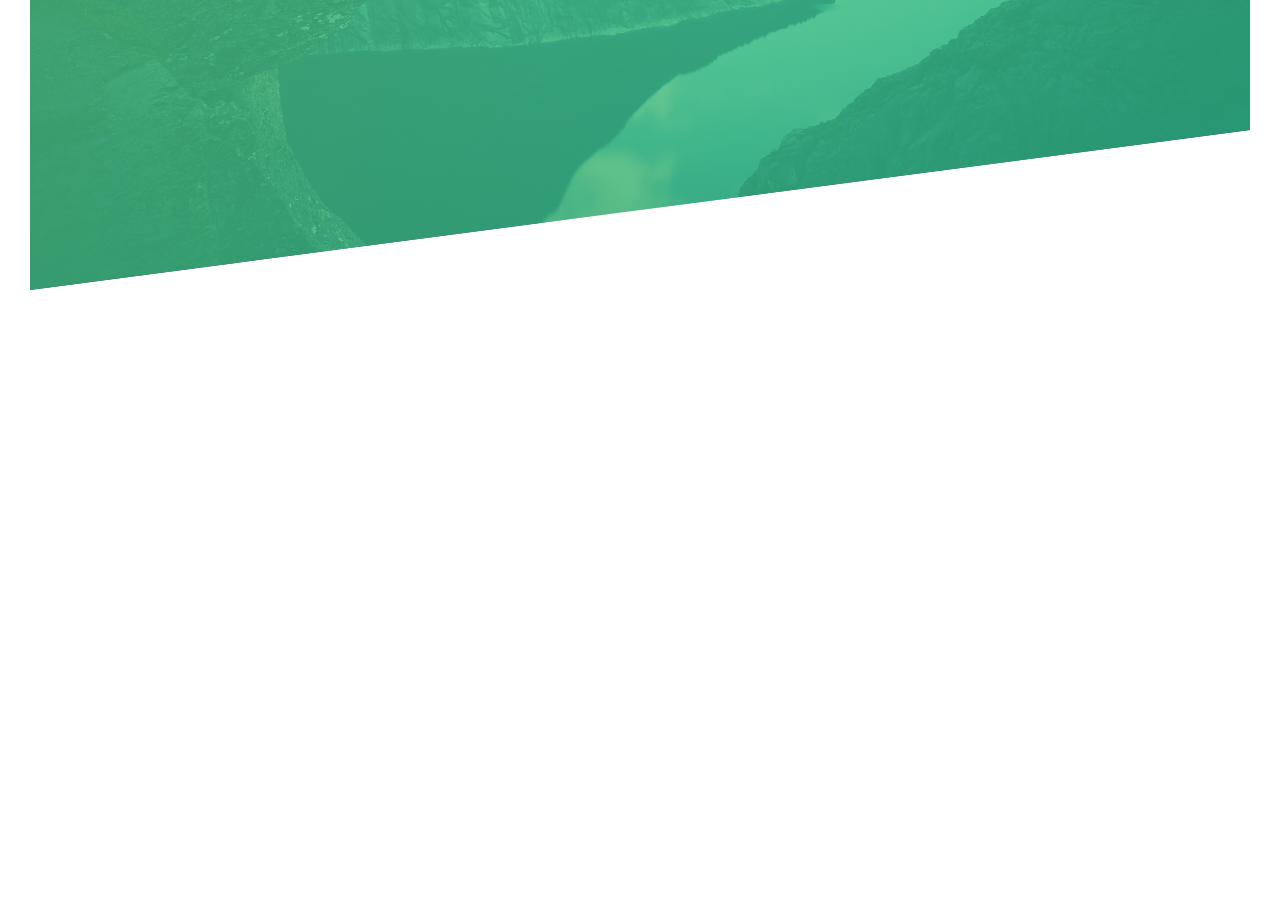
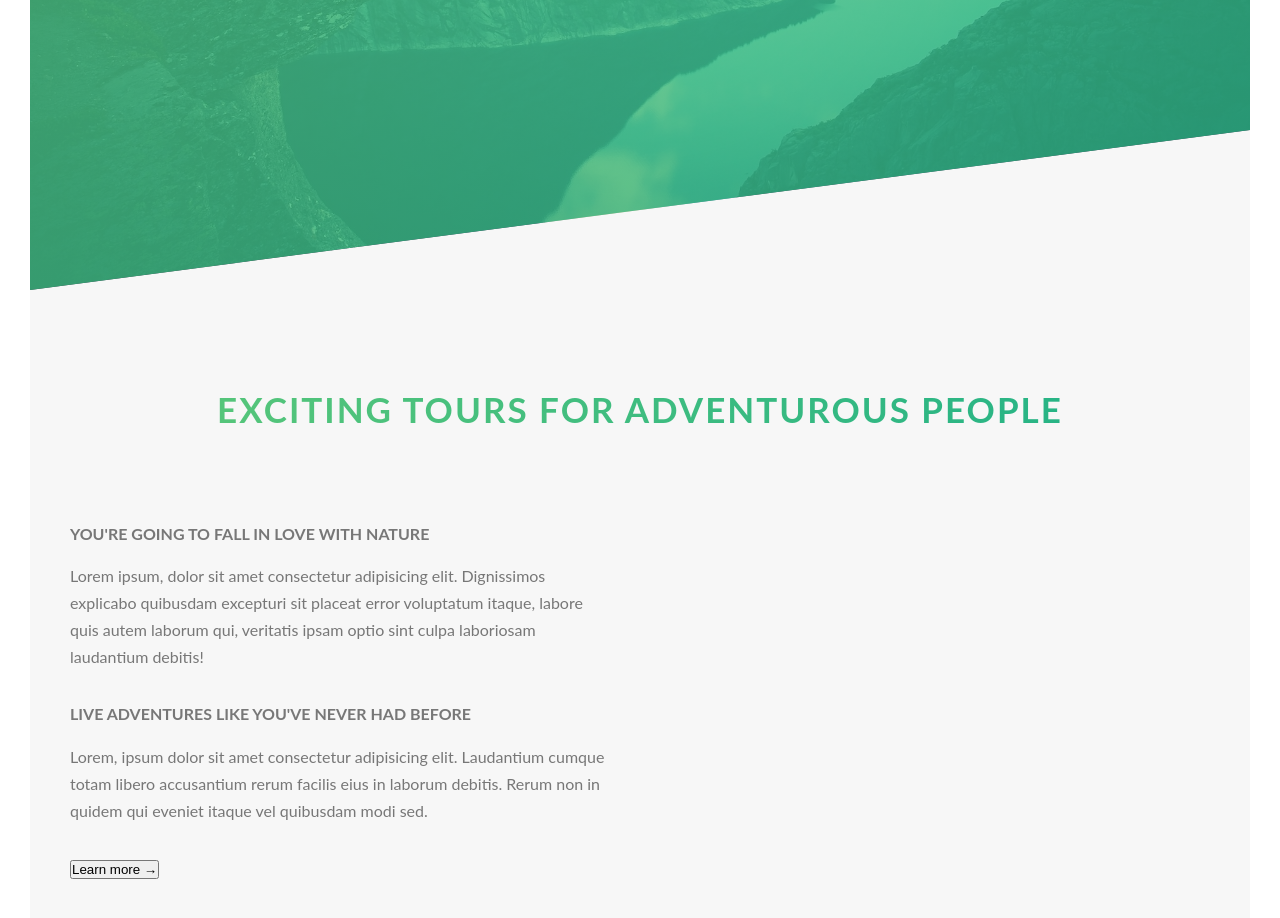
Before and after one commit to kluk42/natours, a React (Create React App) app: page / in a window 1280 px wide. Shown: the part 500-1418 px from the top of the page. Before the commit the page ends 820 px from the top, so only its background shows below. Built offline with nearby package versions, Linux system fonts and the light colour scheme.

Commit message:
Init about section

```diff
--- a/src/App.tsx
+++ b/src/App.tsx
@@ -1,12 +1,12 @@
 import './App.scss';
 import { Header } from './components/Header/Header';
-import { Main } from './components/Main/Main';
+import { NatoursMain } from './Pages/NatoursMain/NatoursMain';
 
 function App() {
   return (
     <div className="App">
       <Header />
-      <Main />
+      <NatoursMain />
     </div>
   );
 }
--- /dev/null
+++ b/src/Pages/NatoursMain/NatoursMain.tsx
@@ -0,0 +1,9 @@
+import { NatoursAbout } from '../../components/NatoursAbout/NatoursAbout';
+
+export const NatoursMain = () => {
+  return (
+    <main>
+      <NatoursAbout />
+    </main>
+  );
+};
--- a/src/components/About/About.tsx
+++ /dev/null
@@ -1,3 +0,0 @@
-export const About = () => {
-  return <section className="section-about"></section>;
-};
--- a/src/components/Main/Main.tsx
+++ /dev/null
@@ -1,9 +0,0 @@
-import { About } from '../About/About';
-
-export const Main = () => {
-  return (
-    <main>
-      <About />
-    </main>
-  );
-};
--- /dev/null
+++ b/src/components/NatoursAbout/NatoursAbout.scss
@@ -0,0 +1,15 @@
+@import '../../sass/abstracts/variables';
+
+.section-about {
+    background-color: $color-grey-light-1;
+    padding: 25rem 0;
+    margin-top: -20vh;
+
+    &__content-container.row {
+        margin-top: 8rem;
+    }
+
+    &__paragraph-heading {
+        margin-bottom: 1.5rem;
+    }
+}
--- /dev/null
+++ b/src/components/NatoursAbout/NatoursAbout.tsx
@@ -0,0 +1,35 @@
+import { FloatColumn } from '../../layouts/FloatGrid/FloatColumn';
+import { FloatRow } from '../../layouts/FloatGrid/FloatRow';
+import { TextButton } from '../TextButton/TextButton';
+import './NatoursAbout.scss';
+
+export const NatoursAbout = () => {
+  return (
+    <section className="section-about">
+      <h2 className="heading-secondary">Exciting tours for adventurous people</h2>
+      <FloatRow className="section-about__content-container">
+        <FloatColumn className="col-1-of-2">
+          <h3 className="heading-tertiary section-about__paragraph-heading">
+            You&apos;re going to fall in love with nature
+          </h3>
+          <p className="paragraph">
+            Lorem ipsum, dolor sit amet consectetur adipisicing elit. Dignissimos explicabo
+            quibusdam excepturi sit placeat error voluptatum itaque, labore quis autem laborum qui,
+            veritatis ipsam optio sint culpa laboriosam laudantium debitis!
+          </p>
+
+          <h3 className="heading-tertiary section-about__paragraph-heading">
+            Live adventures like you&apos;ve never had before
+          </h3>
+          <p className="paragraph">
+            Lorem, ipsum dolor sit amet consectetur adipisicing elit. Laudantium cumque totam libero
+            accusantium rerum facilis eius in laborum debitis. Rerum non in quidem qui eveniet
+            itaque vel quibusdam modi sed.
+          </p>
+
+          <TextButton title="Learn more &rarr;" />
+        </FloatColumn>
+      </FloatRow>
+    </section>
+  );
+};
--- /dev/null
+++ b/src/components/TextButton/TextButton.scss
@@ -0,0 +1,3 @@
+.btn-text {
+
+}
--- /dev/null
+++ b/src/components/TextButton/TextButton.tsx
@@ -0,0 +1,15 @@
+import clsx from 'clsx';
+import { ButtonHTMLAttributes, DetailedHTMLProps, FC } from 'react';
+import './TextButton.scss';
+
+type Props = {
+  title: string;
+} & DetailedHTMLProps<ButtonHTMLAttributes<HTMLButtonElement>, HTMLButtonElement>;
+
+export const TextButton: FC<Props> = ({ title, className, ...props }) => {
+  return (
+    <button className={clsx('text-button', className)} {...props}>
+      {title}
+    </button>
+  );
+};
--- a/src/layouts/FloatGrid/FloatRow.tsx
+++ b/src/layouts/FloatGrid/FloatRow.tsx
@@ -1,6 +1,11 @@
+import clsx from 'clsx';
 import { PropsWithChildren } from 'react';
 import './_grid.scss';
 
-export const FloatRow = (props: PropsWithChildren) => {
-  return <div className="row">{props.children}</div>;
+type Props = {
+  className?: string;
 };
+
+export const FloatRow = (props: PropsWithChildren<Props>) => {
+  return <div className={clsx(props.className, 'row')}>{props.children}</div>;
+};
--- a/src/layouts/FloatGrid/_grid.scss
+++ b/src/layouts/FloatGrid/_grid.scss
@@ -3,7 +3,6 @@
 
 .row {
     max-width: $grid-width;
-    background-color: #eee;
     margin: 0 auto  $gutter-vertical;
 
     &:last-child {
@@ -13,7 +12,6 @@
     @include clearfix;
 
     [class^="col-"] {
-        background-color: orange;
         float: left;
 
         &:not(:last-child) {
--- a/src/sass/abstracts/_variables.scss
+++ b/src/sass/abstracts/_variables.scss
@@ -2,6 +2,8 @@
 $color-primary: #7ed56f;
 $color-primary-light: #55c57a;
 $color-primary-dark: #28b485;
+
+$color-grey-light-1: #f7f7f7;
 
 $color-grey-dark: #777;
 $color-white: #fff;
--- a/src/sass/base/_typography.scss
+++ b/src/sass/base/_typography.scss
@@ -1,3 +1,5 @@
+@import '../abstracts/variables';
+
 body {
     font-family: "Lato", sans-serif;
     font-weight: 400;
@@ -6,3 +8,36 @@ body {
     color: $color-grey-dark;
     padding: 3rem;
 }
+
+.heading-secondary {
+    font-size: 3.5rem;
+    text-transform: uppercase;
+    font-weight: 700;
+    background-image: linear-gradient(to right, $color-primary-light, $color-primary-dark);
+    background-clip: text;
+    width: fit-content;
+    color: transparent;
+    letter-spacing: 2px;
+    margin: 0 auto;
+
+    transition: all .2s;
+
+    &:hover {
+        transform: skew(15deg, 2deg) scale(1.1);
+        text-shadow: .5rem 1rem 2rem rgba($color-black, $alpha: .2);
+    }
+}
+
+.heading-tertiary {
+    font-size: 1.6rem;
+    font-weight: 700;
+    text-transform: uppercase;
+}
+
+.paragraph {
+    font-size: 1.6rem;
+
+    &:not(:last-child) {
+        margin-bottom: 3rem;
+    }
+}
```
